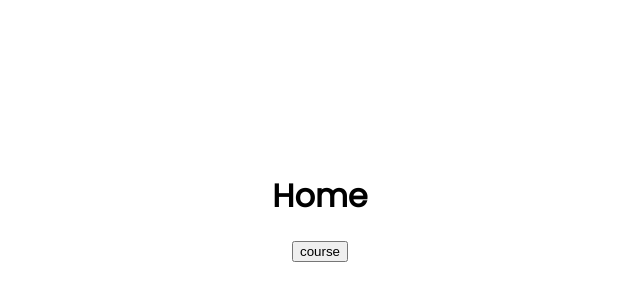
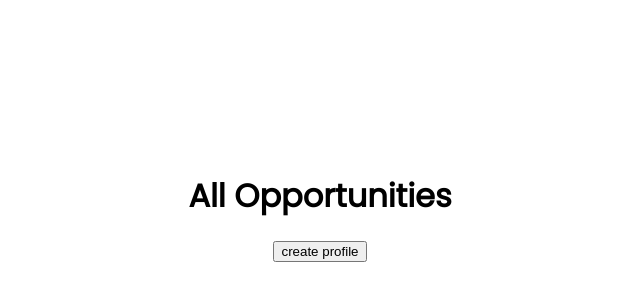
Before and after one commit to MichaelKasingye/linkagesEdu, a Next.js app: page / in a window 1280 px wide. Shown: the part 194-494 px from the top of the page, without its empty margins (320-960 px from the left). Built offline with nearby package versions, Linux system fonts and the light colour scheme.

Commit message:
CHORE: Update project structure

```diff
--- a/pages/index.js
+++ b/pages/index.js
@@ -5,8 +5,8 @@ import styles from '../styles/Home.module.css'
 export default function Home() {
   return (
     <div className={styles.container}>
-     <h1>Home</h1>
-<button>  <Link href='/course'>course</Link> </button>
+     <h1>All Opportunities</h1>
+<button>  <Link href='/profile'>create profile</Link> </button>
     </div>
   )
 }
```
Also changed, not shown: components/Left/LeftBody/leftBody.module.css (added), pages/profile.jsx (renamed from pages/course.jsx).
